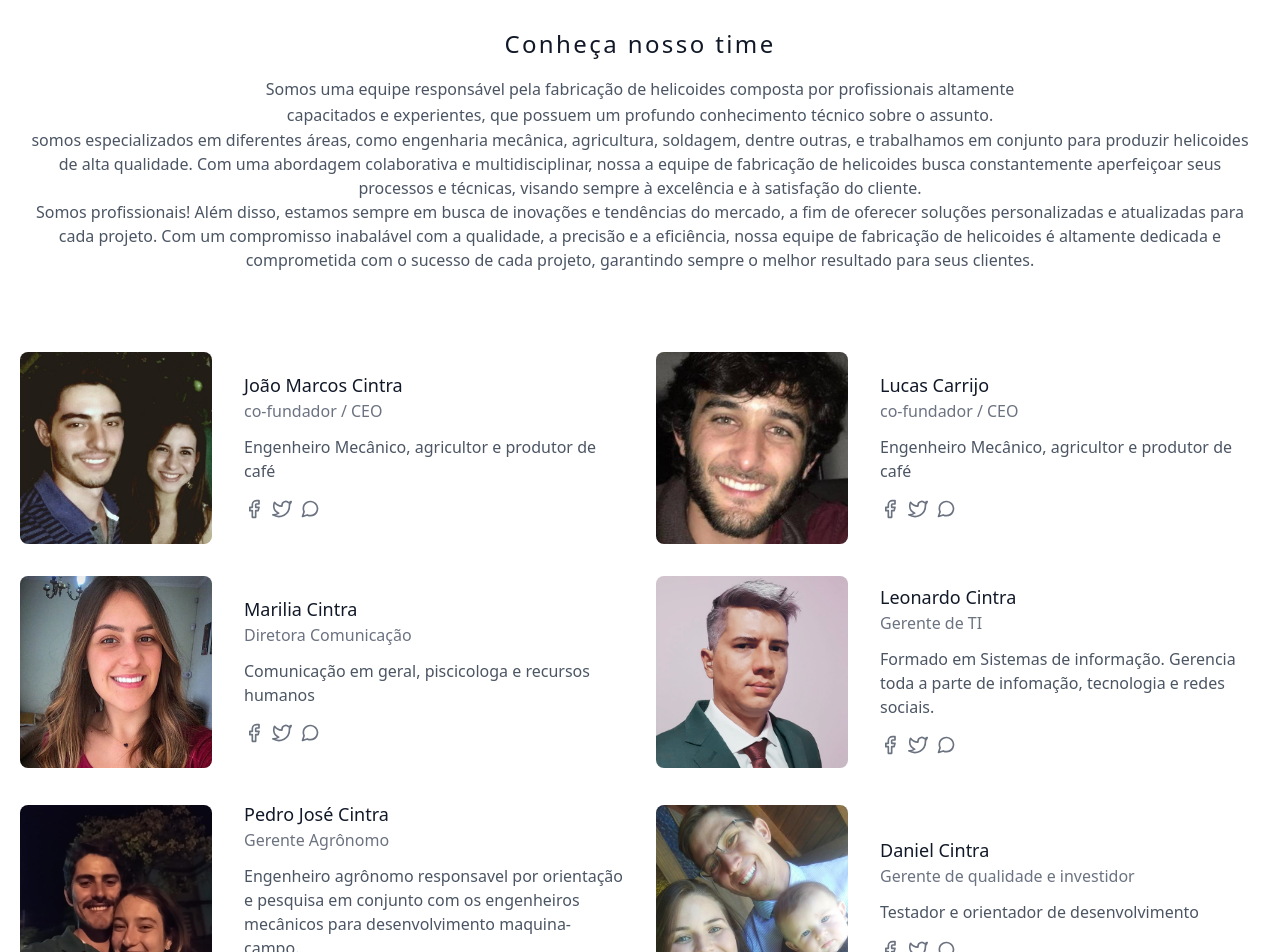
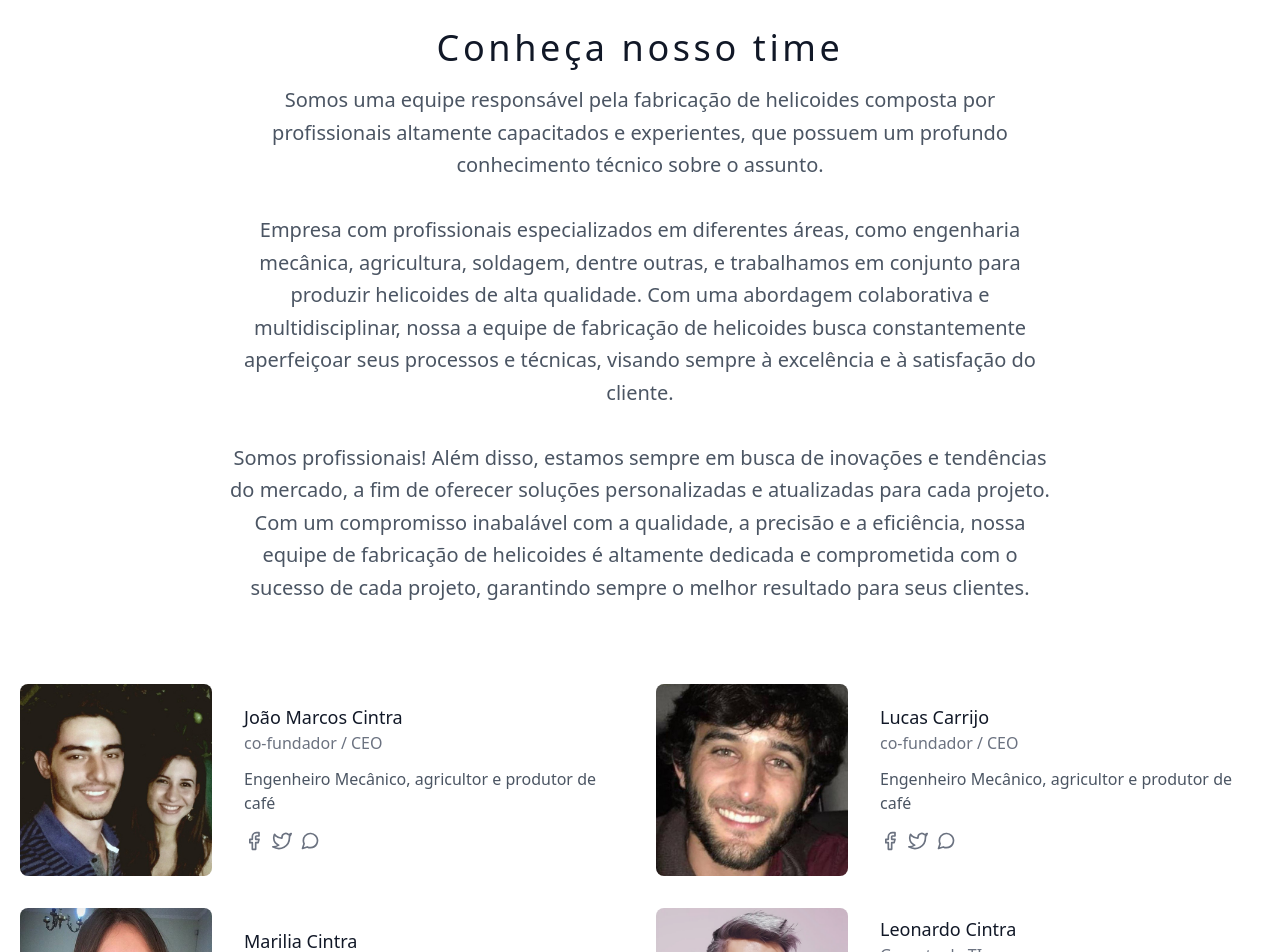
Before and after one commit to leonardocintra/rexhelicoides.com.br, a Next.js app: page /equipe in a window 1280 px wide. Shown: the part 180-1132 px from the top of the page. Built offline with nearby package versions, Linux system fonts and the light colour scheme.

Commit message:
feat: novidade

```diff
--- a/src/pages/equipe/index.tsx
+++ b/src/pages/equipe/index.tsx
@@ -8,25 +8,24 @@ export default function Equipe() {
       <section className="text-gray-600 body-font">
         <div className="container px-5 py-24 mx-auto">
           <div className="flex flex-col text-center w-full mb-20">
-            <h1 className="text-2xl font-medium title-font mb-4 text-gray-900 tracking-widest">
+            <h1 className="text-4xl font-medium title-font mb-4 text-gray-900 tracking-widest">
               Conheça nosso time
             </h1>
-            <p className="lg:w-2/3 mx-auto leading-relaxed text-base">
+            <p className="lg:w-2/3 mx-auto leading-relaxed text-xl">
               Somos uma equipe responsável pela fabricação de helicoides
               composta por profissionais altamente capacitados e experientes,
               que possuem um profundo conhecimento técnico sobre o assunto.
-            </p>
-            <p>
-              somos especializados em diferentes áreas, como engenharia
+              <br />
+              <br />
+              Empresa com profissionais especializados em diferentes áreas, como engenharia
               mecânica, agricultura, soldagem, dentre outras, e trabalhamos em
               conjunto para produzir helicoides de alta qualidade. Com uma
               abordagem colaborativa e multidisciplinar, nossa a equipe de
               fabricação de helicoides busca constantemente aperfeiçoar seus
               processos e técnicas, visando sempre à excelência e à satisfação
               do cliente.
-            </p>
-
-            <p>
+              <br />
+              <br />
               Somos profissionais! Além disso, estamos sempre em busca de
               inovações e tendências do mercado, a fim de oferecer soluções
               personalizadas e atualizadas para cada projeto. Com um compromisso
@@ -65,13 +64,13 @@ export default function Equipe() {
               fotoSrc={FotosEquipe.fotoPedro}
               nome="Pedro José Cintra"
               cargo="Gerente Agrônomo"
-              descricao="Engenheiro agrônomo responsavel por orientação e pesquisa em conjunto com os engenheiros mecânicos para desenvolvimento maquina-campo."
+              descricao="Engenheiro agrônomo responsavel por orientação e pesquisa em conjunto com os engenheiros mecânicos para desenvolvimento maquina-campo quando necessário"
             />
             <ContatoCard
               fotoSrc={FotosEquipe.fotoDaniel}
               nome="Daniel Cintra"
-              cargo="Gerente de qualidade e investidor"
-              descricao="Testador e orientador de desenvolvimento"
+              cargo="Gerente de qualidade"
+              descricao="Testa e avalia qualidade"
             />
           </div>
         </div>
--- a/src/pages/index.tsx
+++ b/src/pages/index.tsx
@@ -20,7 +20,7 @@ export default function Home(): JSX.Element {
               <div className="h-1 w-48 bg-blue-500 rounded"></div>
               <div className="font-semibold font-leagueSpartan pt-4 text-2xl">Fabricamamos helicóides sob medida</div>
             </div>
-            <p className="lg:w-1/2 w-full leading-relaxed text-gray-700 bg-gray-200 p-4 rounded-lg shadow-lg">
+            <p className="lg:w-1/2 w-full leading-relaxed text-gray-700 bg-gray-200 px-7 py-5 rounded-lg shadow-lg">
               Somos uma empresa de helicóides especializada na fabricação e
               fornecimento de componentes de transmissão de energia, incluindo
               engrenagens helicoidais. Com equipes de design e engenharia, que
```
